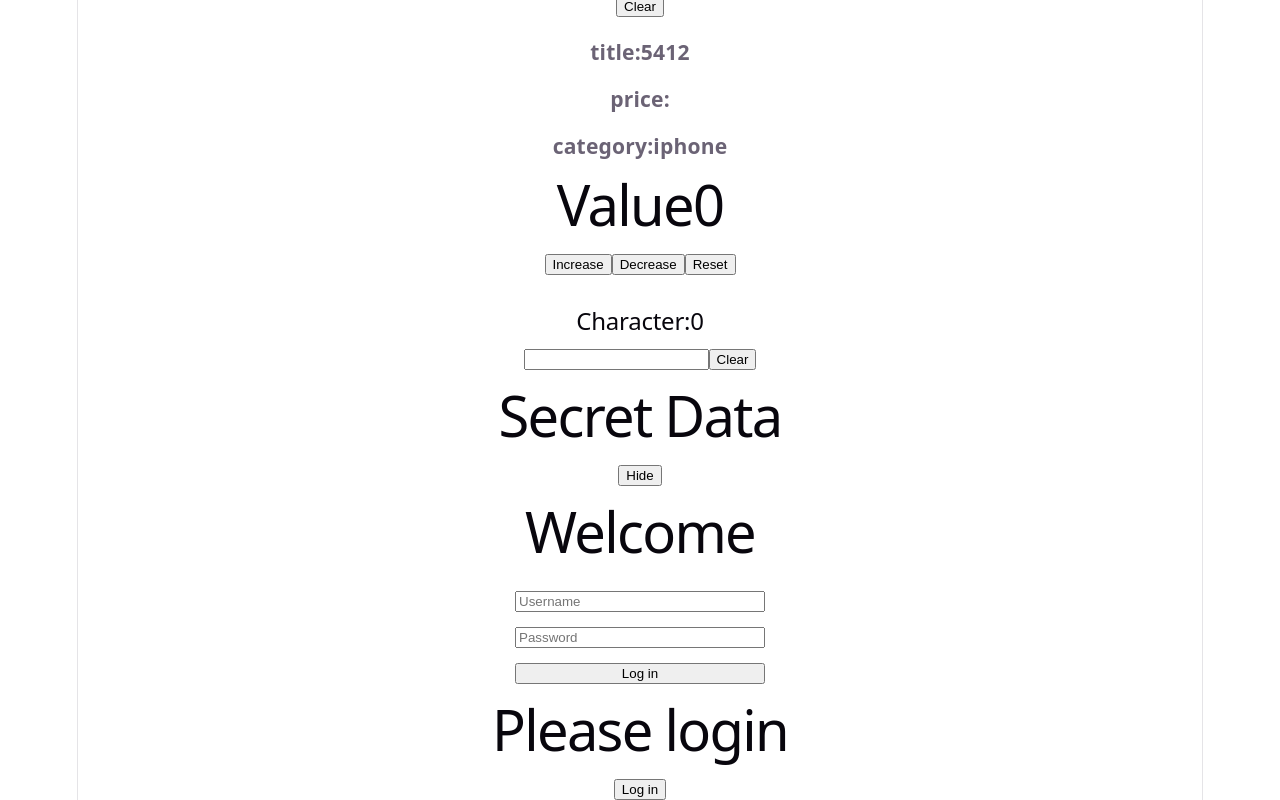
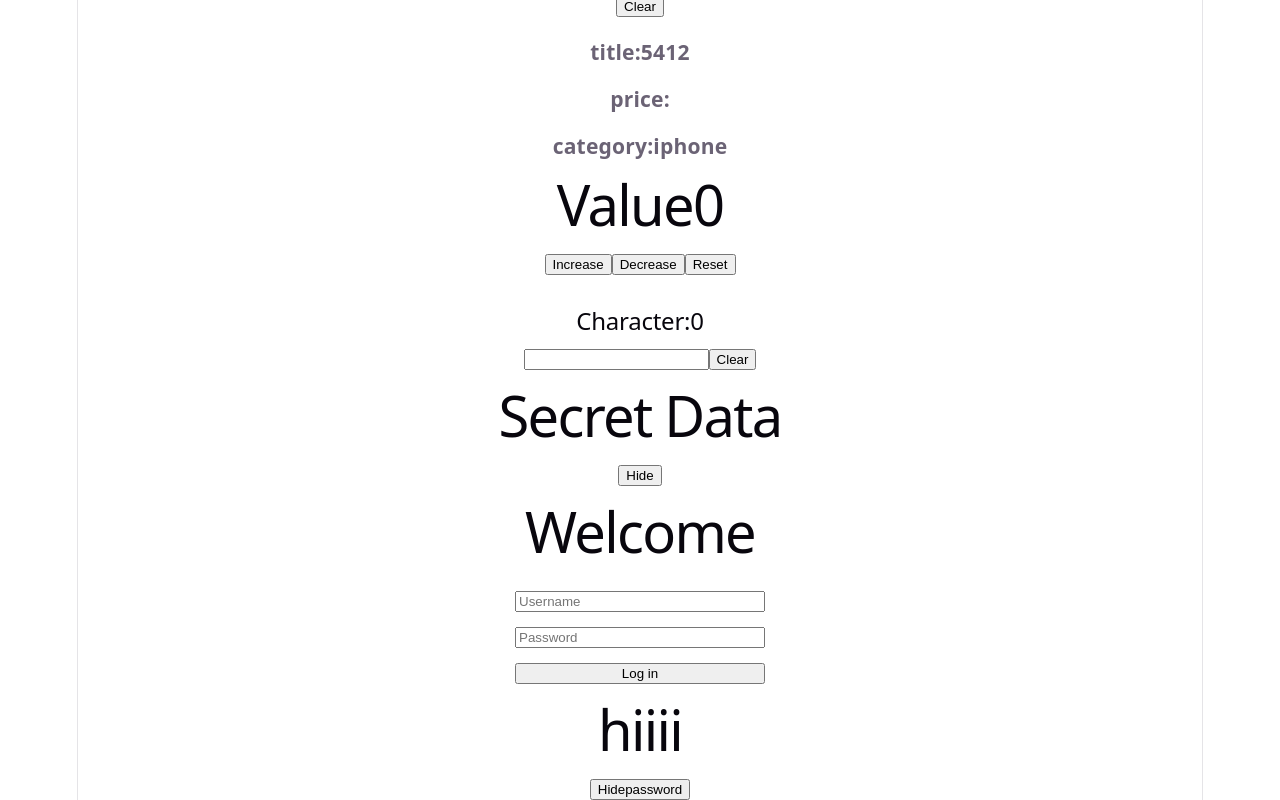
Before and after one commit to viveksingh002/Practicereact, a React (Vite) app: page / in a window 1280 px wide. Shown: the part 996-1796 px from the top of the page. Built offline with nearby package versions, Linux system fonts and the light colour scheme.

Commit message:
hide and show pass using if else

```diff
--- a/src/Conditionalrendering.jsx
+++ b/src/Conditionalrendering.jsx
@@ -52,29 +52,54 @@ import { useState } from "react";
 
 
 
-// If- else condition
-function Conditionalrendering() {
+// // If- else condition
+// function Conditionalrendering() {
 
-  const [value, setValue] = useState(false);
+//   const [value, setValue] = useState(false);
 
 
 
-  if (value==true) {
-    return (
-      <div>
-        <h1>Dashboard</h1>
-        <button onClick={() => setValue(false)}>Logout</button>
-      </div>
-    );
-  } else {
-    return (
-      <div>
-        <h1>Please login</h1>
-        <button onClick={() => setValue(true)}>Log in</button>
-      </div>
-    );
-  }
+//   if (value==true) {
+//     return (
+//       <div>
+//         <h1>Dashboard</h1>
+//         <button onClick={() => setValue(false)}>Logout</button>
+//       </div>
+//     );
+//   } else {
+//     return (
+//       <div>
+//         <h1>Please login</h1>
+//         <button onClick={() => setValue(true)}>Log in</button>
+//       </div>
+//     );
+//   }
 
+// }
+
+// export default Conditionalrendering;
+
+function Conditionalrendering(){
+    const password = "hiiii";
+    const[value,setvalue]=useState(password)
+const[showpass, setshowpass]=useState(true)
+if (showpass==false) {
+    return(
+    <div>
+    <h1>{value}</h1>
+        <button onClick={()=>{
+        setshowpass(true) ;
+        setvalue(password)
+        }}>Showpassword</button>
+    </div>)
+}else{
+    return(
+    <div>
+    <h1>{value}</h1>
+        <button onClick={()=>{setshowpass(false);
+         setvalue("");
+         }}>Hidepassword</button>
+    </div>)
 }
-
+}
 export default Conditionalrendering;
```
